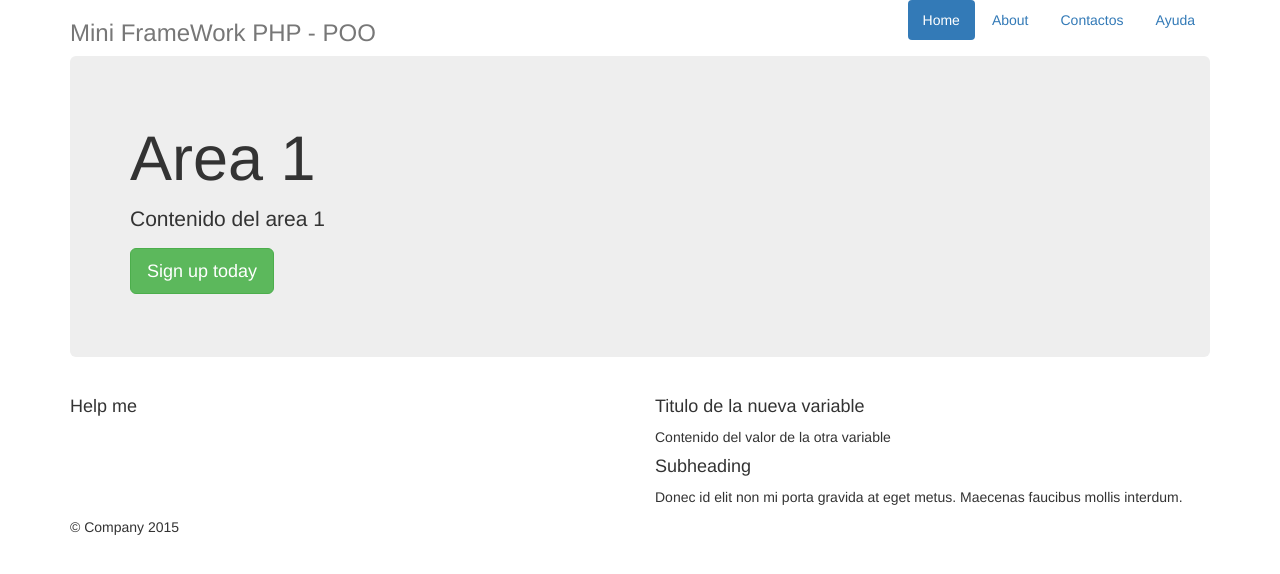
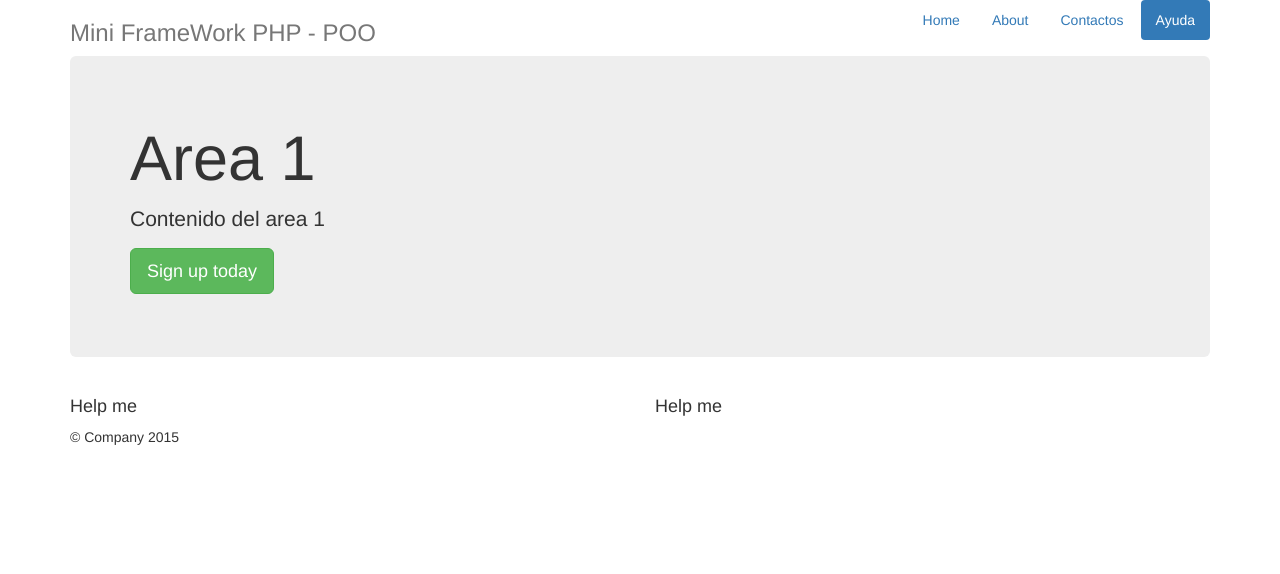
Before and after one commit to chrodme/cursoPOO, a PHP site: page /help in a window 1280 px wide. Shown: the top 574 px of the page. Run offline with PHP 8.4, Linux system fonts and the light colour scheme; data that the repository does not hold is empty; some libraries are stand-ins or nearby versions.

Commit message:
agregada clase bd

```diff
--- a/controllers/AboutController.php
+++ b/controllers/AboutController.php
@@ -5,7 +5,7 @@ class AboutController
 {
     public function indexAction()
     {
-        return new View('about',['titulo'=>'Acerca de ....']);
+        return new View('about',['titulo'=>'Acerca de ....','contenido'=>'']);
     }
 
 }
--- a/controllers/ContactosController.php
+++ b/controllers/ContactosController.php
@@ -3,7 +3,7 @@ class ContactosController
 {
     public function indexAction()
     {
-        return new View('contactos',['ciudad'=>'Vacio']);
+        return new View('contactos',['titulo'=>'Contactos','contenido'=>'']);
     }
     public function cityAction($city)
     {
--- a/controllers/HelpController.php
+++ b/controllers/HelpController.php
@@ -4,7 +4,7 @@ class HelpController
 {
     public function indexAction()
     {
-        return new View('help',['titulo'=>'Help me']);
+        return new View('help',['titulo'=>'Help me','contenido'=>'']);
     }
 
 }
--- a/index.php
+++ b/index.php
@@ -11,10 +11,6 @@ require 'Library/Inflector.php';
 require 'Library/Response.php';
 require 'Library/View.php';
 
-
-//Llamar al controlador indicado
-//controller($_GET['url']);
-
 if(empty($_GET['url']))
 {
     $url = "";
--- a/views/help.tpl.php
+++ b/views/help.tpl.php
@@ -1 +1,36 @@
-<h4><?= $titulo ?></h4>
+<div class="container">
+    <div class="header clearfix">
+        <nav>
+            <ul class="nav nav-pills pull-right">
+                <li role="presentation" class=""><a href="home">Home</a></li>
+                <li role="presentation" class=""><a href="about">About</a></li>
+                <li role="presentation" class=""><a href="Contactos">Contactos</a></li>
+                <li role="presentation" class="active"><a href="help">Ayuda</a></li>
+            </ul>
+        </nav>
+        <h3 class="text-muted">Mini FrameWork PHP - POO</h3>
+    </div>
+
+    <div class="jumbotron">
+        <h1>Area 1</h1>
+        <p class="lead">Contenido del area 1</p>
+        <p><a class="btn btn-lg btn-success" href="#" role="button">Sign up today</a></p>
+    </div>
+</div>
+<div class="container">
+    <div class="row marketing">
+        <div class="col-lg-6">
+            <h4>
+                <?= $titulo; ?>
+            </h4>
+        </div>
+
+        <div class="col-lg-6">
+
+
+            <h4><?= $titulo; ?></h4>
+            <p><?= $contenido; ?></p>
+
+        </div>
+    </div>
+</div>
--- a/views/layout.tpl.php
+++ b/views/layout.tpl.php
@@ -30,52 +30,13 @@
 
 <body>
 
-    <div class="container">
-        <div class="header clearfix">
-            <nav>
-                <ul class="nav nav-pills pull-right">
-                    <li role="presentation" class="active"><a href="home">Home</a></li>
-                    <li role="presentation"><a href="about">About</a></li>
-                    <li role="presentation"><a href="Contactos">Contactos</a></li>
-                    <li role="presentation"><a href="help">Ayuda</a></li>
-                </ul>
-            </nav>
-            <h3 class="text-muted">Mini FrameWork PHP - POO</h3>
-        </div>
-
-        <div class="jumbotron">
-            <h1>Area 1</h1>
-            <p class="lead">Contenido del area 1</p>
-            <p><a class="btn btn-lg btn-success" href="#" role="button">Sign up today</a></p>
-        </div>
-    </div>
+    <?= $tpl_content; ?>
 
     <div class="container">
-        <div class="row marketing">
-            <div class="col-lg-6">
-                <h4>
-                <?= $tpl_content; ?>
-                </h4>
-            </div>
-
-            <div class="col-lg-6">
-
-                <h4>Titulo de la nueva variable</h4>
-                <p>Contenido del valor de la otra variable</p>
-
-                <h4>Subheading</h4>
-                <p>Donec id elit non mi porta gravida at eget metus. Maecenas faucibus mollis interdum.</p>
-
-                <h4><?= $tpl_content1; ?></h4>
-                <p><?= $tpl_content2; ?></p>
-
-            </div>
-        </div>
-
         <footer class="footer">
             <p>&copy; Company 2015</p>
         </footer>
-    </div> <!-- /container -->
+    </div>
 <!-- IE10 viewport hack for Surface/desktop Windows 8 bug -->
 <script src="bootstrap/js/ie10-viewport-bug-workaround.js"></script>
 </body>
```
Also changed, not shown: library/DataBase.php (added, +34 -0 lines), views/about.tpl.php (+36 -1 lines), views/contactos.tpl.php (+36 -1 lines), views/home.tpl.php (+35 -2 lines).
